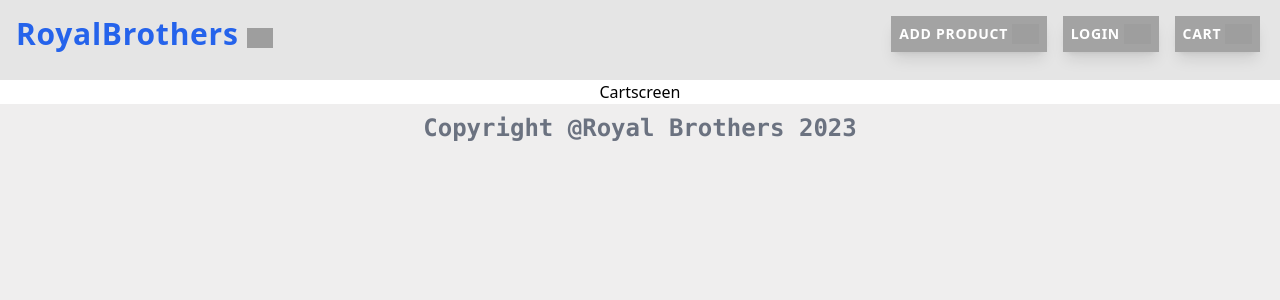
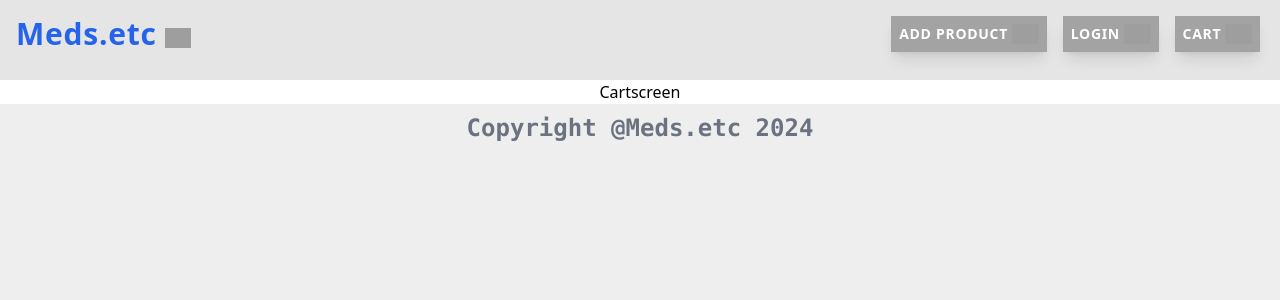
Before and after one commit to bot791/shop, a React (Create React App) app in the folder shopapp/: page /cart/1 in a window 1280 px wide. Shown: the top 300 px of the page. Built offline with nearby package versions, Linux system fonts and the light colour scheme; grey boxes are pictures that could not be loaded; the HTML template or start-up script is replaced by a standard one; a web font is replaced by a local one.

Commit message:
Multi use

```diff
--- a/shopapp/src/components/Footer.js
+++ b/shopapp/src/components/Footer.js
@@ -4,7 +4,7 @@ const Footer = () => {
   return (
     <footer className=" p-2 w-full text-center">
       <h1 className=" font-extrabold text-xl sm:text-2xl font-mono text-gray-500">
-        Copyright @Royal Brothers 2023
+        Copyright @Meds.etc 2024
       </h1>
     </footer>
   );
--- a/shopapp/src/components/Header.js
+++ b/shopapp/src/components/Header.js
@@ -78,7 +78,7 @@ const Header = () => {
         onClick={handleRedirect}
         style={{ cursor: "pointer" }}
       >
-        RoyalBrothers
+        Meds.etc
         <img
           className=" h-5 mt-2 sm:mt-3  ml-2"
           src="./images/shop.svg"
```
Also changed, not shown: 1 other file (tests, documents, lock files or other folders).
